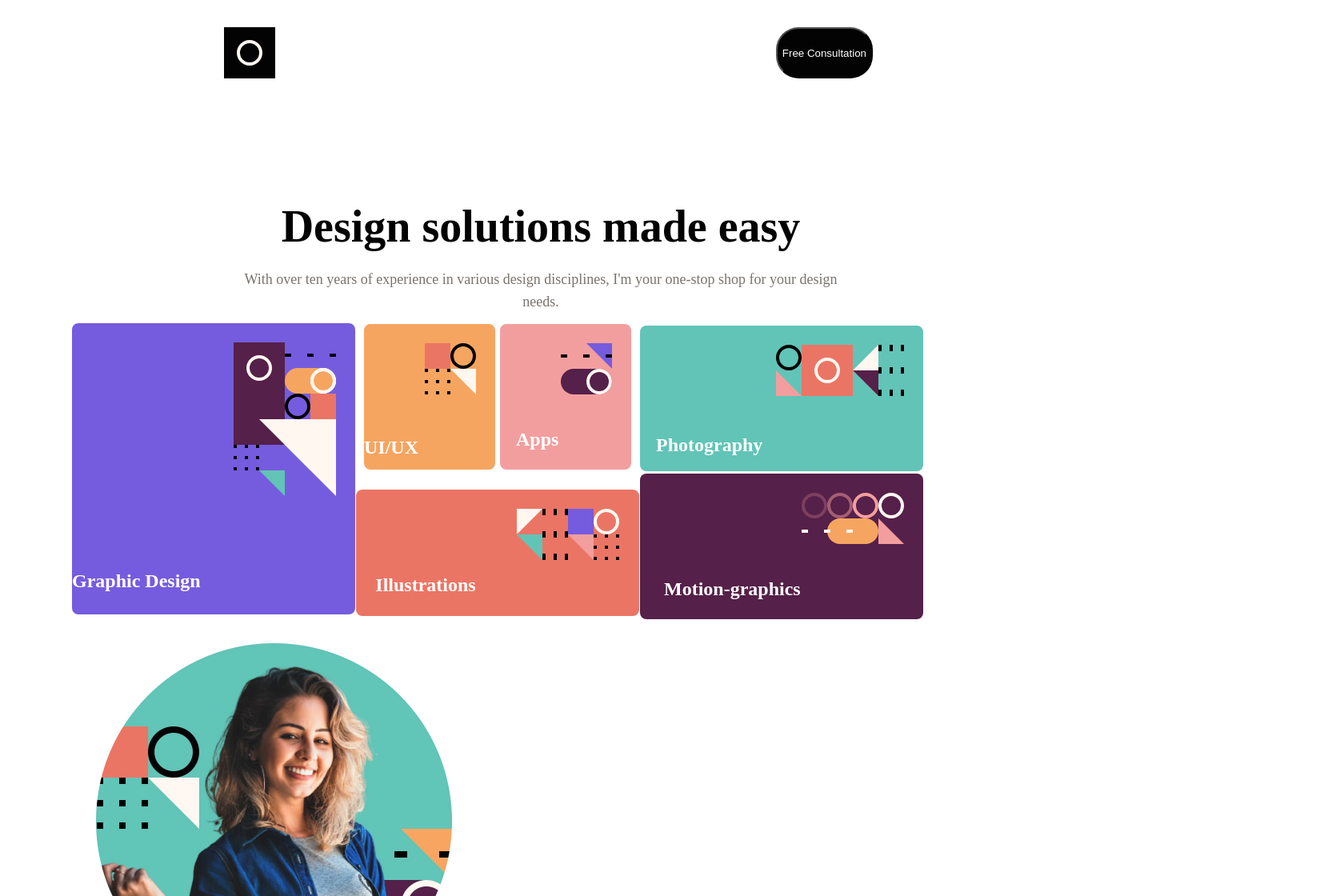
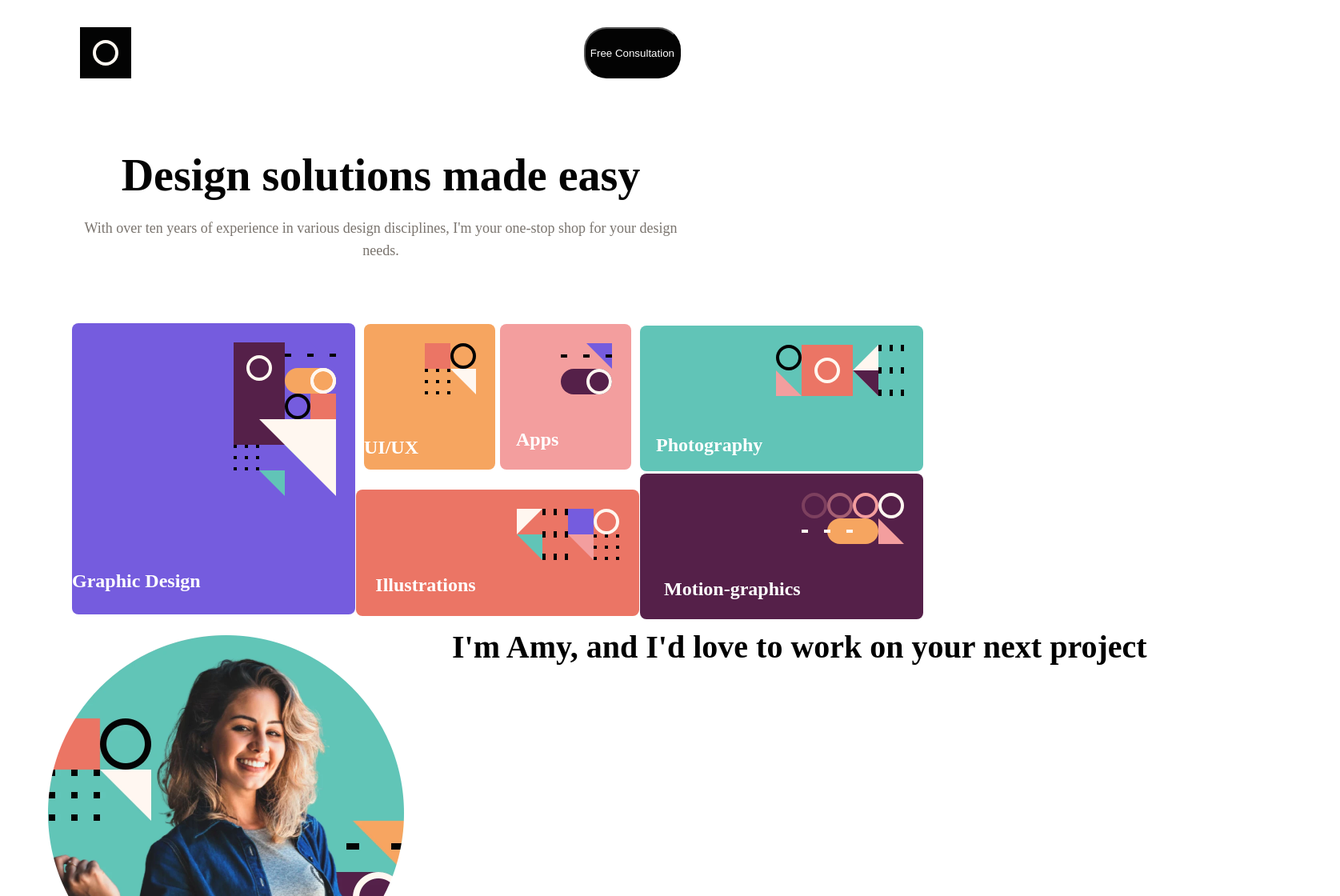
Before and after one commit to Devin-Jackson314/single-page-design-portfolio, an Angular app in the folder LandingPage/: page / in a window 1280 px wide. Shown: the top 1120 px of the page at 80% size, 1675 px wide, since content can reach past the window. Built offline with nearby package versions, Linux system fonts and the light colour scheme.

Commit message:
fixing desktop view again i see the light

```diff
--- a/LandingPage/src/app/amy/amy.component.css
+++ b/LandingPage/src/app/amy/amy.component.css
@@ -4,8 +4,8 @@
         position: relative;
         width: 445px;
         height: 445px;
-        left: 120px;
-        top: -680px;
+        left: 60px;
+        top: -690px;
     }
 
     div {
@@ -25,9 +25,9 @@
         line-height: 50px;
 
         height: 100px;
-        left: 0%;
-        right: 0%;
-        top: calc(50% - 100px/2 - 103px);
+        left: 400px;
+
+        top: -350px;
     }
 
     p{
--- a/LandingPage/src/app/app.component.html
+++ b/LandingPage/src/app/app.component.html
@@ -13,10 +13,10 @@
 <app-photography></app-photography>
 <app-motion-graphics></app-motion-graphics>
 <app-amy></app-amy>
-<app-my-work></app-my-work>
+<!-- <app-my-work></app-my-work>
  <app-book></app-book>
 <br>
- <app-bottomfooter></app-bottomfooter>
+ <app-bottomfooter></app-bottomfooter>   -->
 
 
 
--- a/LandingPage/src/app/bottomfooter/bottomfooter.component.css
+++ b/LandingPage/src/app/bottomfooter/bottomfooter.component.css
@@ -11,7 +11,7 @@
 
     button {
         position: relative;
-        left: 120px;
+        left: 130px;
 
         top: 10px;
 
--- a/LandingPage/src/app/design-solution/design-solution.component.css
+++ b/LandingPage/src/app/design-solution/design-solution.component.css
@@ -3,8 +3,8 @@
         position: relative;
         width: 752px;
         height: 150px;
-        left: 300px;
-        top: 164px;
+        left: 100px;
+        top: 100px;
     }
 
     h1 {
--- a/LandingPage/src/app/header1-component/header-component.component.css
+++ b/LandingPage/src/app/header1-component/header-component.component.css
@@ -8,13 +8,13 @@
 
         width: 1111px;
         height: 64px;
-        left: 280px;
+        left: 100px;
         top: 34px;
     }
 
     button{
         position: relative;
-        left: -300px;
+        left: -360px;
         background: #030303;
             border-radius: 28px;
             color: white;
```
